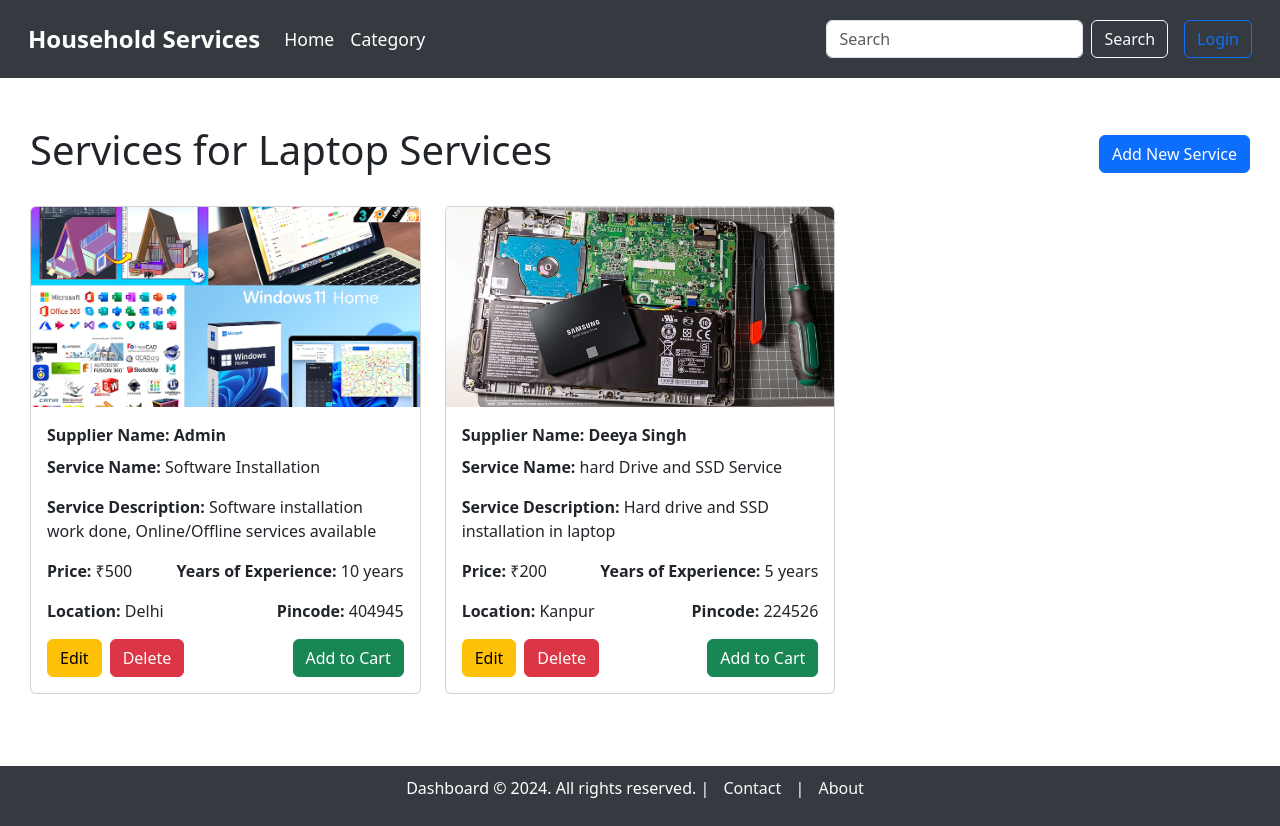
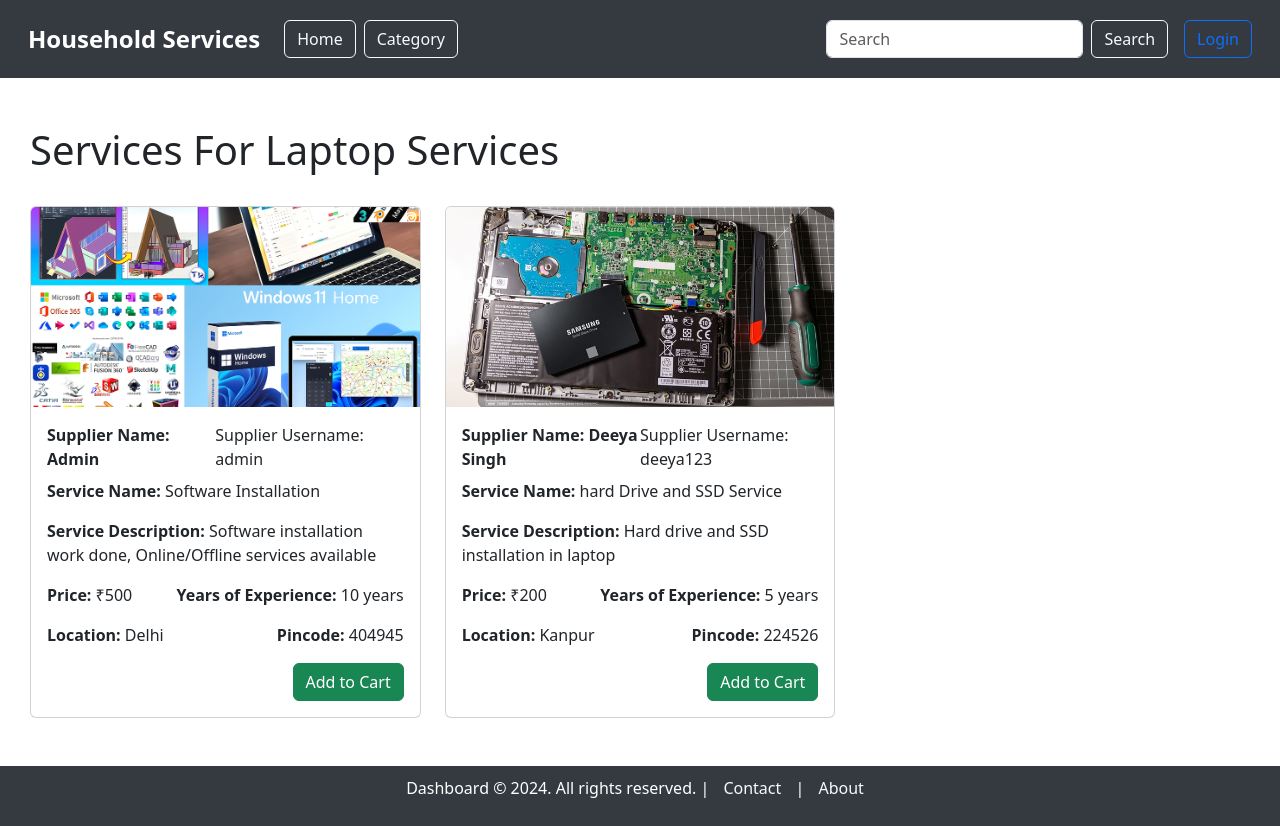
Before and after one commit to VinaySinghChaudhary1/Household_Services_MAD_Project, a Flask app: page /service_dashboard/1 in a window 1280 px wide. Run offline with Flask 3, Linux system fonts and the light colour scheme.

Commit message:
working done - Supplier for service permission, automatic category create after supplier register, find  category for supplier

```diff
--- a/main.py
+++ b/main.py
@@ -197,43 +197,46 @@ def register_supplier():
     categories = Category.query.all()
 
     if request.method == 'POST':
-        # Retrieve form data using .get() to avoid KeyError
-        full_name = request.form.get('fullname')
-        username = request.form.get('username')
-        email = request.form.get('email')
-        service_name = request.form.get('service_name')  # Use .get() to safely access the form field
-        new_service_name = request.form.get('new_service_name')
-        experience_years = request.form.get('experience')
-        address = request.form.get('address')
-        pincode = request.form.get('pincode')
-        password = request.form.get('password')
-        confirm_password = request.form.get('confirm_password')
-        document = request.files.get('document')
+        try:
+            # Retrieve form data using .get() to avoid KeyError
+            full_name = request.form.get('fullname')
+            username = request.form.get('username')
+            email = request.form.get('email')
+            service_name = request.form.get('service_name')  # Use .get() to safely access the form field
+            new_service_name = request.form.get('new_service_name')
+            experience_years = request.form.get('experience')
+            address = request.form.get('address')
+            pincode = request.form.get('pincode')
+            password = request.form.get('password')
+            confirm_password = request.form.get('confirm_password')
+            document = request.files.get('document')
 
-        # Ensure at least one service name is provided
-        if not service_name and not new_service_name:
-            flash("Please select a service or type a new service name.", "warning")
-            return redirect(url_for('register_supplier'))
+            # Ensure at least one service name is provided
+            if not service_name and not new_service_name:
+                flash("Please select a service or type a new service name.", "warning")
+                return redirect(url_for('register_supplier'))
 
-        if service_name and new_service_name:
-            flash("Please either select a service or type a new service name, not both.", "warning")
-            return redirect(url_for('register_supplier'))
+            if service_name and new_service_name:
+                flash("Please either select a service or type a new service name, not both.", "warning")
+                return redirect(url_for('register_supplier'))
 
-        # Use the appropriate service name
-        final_service_name = new_service_name if new_service_name else service_name
+            # Use the appropriate service name
+            final_service_name = new_service_name if new_service_name else service_name
 
-        # Validation checks
-        if password != confirm_password:
-            flash("Passwords do not match", "warning")
-            return redirect(url_for('register_supplier'))
+            # Validation checks
+            if password != confirm_password:
+                flash("Passwords do not match", "warning")
+                return redirect(url_for('register_supplier'))
 
-        # Check if email or username already exists
-        existing_user = User.query.filter((User.email == email) | (User.username == username)).first()
-        if existing_user:
-            flash("Email or username already exists", "danger")
-            return redirect(url_for('register_supplier'))
+            # Check if email or username already exists
+            existing_user = User.query.filter((User.email == email) | (User.username == username)).first()
+            if existing_user:
+                flash("Email or username already exists", "danger")
+                return redirect(url_for('register_supplier'))
 
-        try:
+            # Hash the password
+            hashed_password = generate_password_hash(password)
+
             # Save the uploaded document
             document_filename = secure_filename(document.filename) if document else None
             if document:
@@ -244,7 +247,7 @@ def register_supplier():
                 full_name=full_name,
                 username=username,
                 email=email,
-                password=generate_password_hash(password),  # Hash the password
+                password=hashed_password,  # Store the hashed password
                 address=address,
                 pincode=pincode,
                 role="supplier",
@@ -256,24 +259,24 @@ def register_supplier():
             # Add the new supplier to the database
             db.session.add(new_supplier)
 
-            # Add the new category if it's a newly typed service name
-            if new_service_name and not Category.query.filter_by(category_name=new_service_name).first():
-                new_category = Category(category_name=new_service_name, category_description="Automatically added", picture=None)
-                db.session.add(new_category)
+            # We DO NOT create a new category here; the category will be created upon admin approval.
 
             db.session.commit()
 
             # Successful registration flash message
-            flash("Registration successful!", "success")
+            flash("Registration successful! Your account will be verified by an admin.", "success")
             return redirect(url_for('login'))
 
         except Exception as e:
-            # Handle errors during registration
+            # Handle errors during registration and provide debug information for the exception
+            print(f"Error during supplier registration: {e}")
             flash("Something went wrong during registration. Please try again.", "danger")
             return redirect(url_for('register_supplier'))
 
     # For GET request, render the registration page with existing categories
     return render_template('users/register_supplier.html', categories=categories)
+
+
 
 @app.route('/logout', methods=['GET', 'POST'])
 def logout():
@@ -408,7 +411,6 @@ def profile(user_id):
     # Render the profile template with the user details
     return render_template('profile/profile.html', user=user)
 
-
 @app.route('/edit_profile/<int:user_id>/', methods=['GET', 'POST'])
 def edit_profile(user_id):
     user = User.query.get_or_404(user_id)
@@ -448,7 +450,6 @@ def edit_profile(user_id):
 
     return render_template('profile/edit_profile.html', user=user)
 
-
 @app.route('/delete_profile/<int:user_id>/', methods=['GET', 'POST'])
 def delete_profile(user_id):
     user = User.query.get_or_404(user_id)
@@ -459,9 +460,17 @@ def delete_profile(user_id):
         return redirect(url_for('profile', user_id=session.get('user_id')))
 
     if request.method == 'POST':
+        # Delete all services associated with the supplier if the user is a supplier
+        if user.role == 'supplier':
+            services = Service.query.filter_by(supplier_id=user.user_id).all()
+            for service in services:
+                db.session.delete(service)
+
+        # Delete the user (supplier or admin)
         db.session.delete(user)
         db.session.commit()
-        flash("Profile deleted successfully!", "success")
+        flash("Profile and associated services deleted successfully!", "success")
+
         # If the admin deletes a profile, redirect back to the member list; otherwise, redirect to login
         if session.get('role') == 'admin':
             return redirect(url_for('member_list'))
@@ -469,6 +478,7 @@ def delete_profile(user_id):
             return redirect(url_for('login'))
 
     return render_template('profile/delete_profile.html', user=user)
+
 
 
 
@@ -485,11 +495,29 @@ def member_list():
 @login_required(role="admin")
 def verify_supplier(user_id):
     supplier = User.query.get_or_404(user_id)
+
+    # Verify if the user is a supplier and not already verified
     if supplier.role == 'supplier' and not supplier.is_verified:
         supplier.is_verified = True
+
+        # Check if the supplier's service name should be added as a new category
+        if supplier.service_name and not Category.query.filter_by(category_name=supplier.service_name).first():
+            # Create a new category based on the supplier's service name
+            new_category = Category(
+                category_name=supplier.service_name,
+                category_description="Automatically added by supplier registration",
+                picture=None  # No picture initially, can be added later
+            )
+            db.session.add(new_category)
+
+        # Commit changes to the database
         db.session.commit()
-        flash(f'Supplier {supplier.full_name} has been verified.', 'success')
+
+        flash(f'Supplier {supplier.full_name} has been verified, and the service "{supplier.service_name}" has been added as a category.', 'success')
+
     return redirect(url_for('member_list'))
+
+
 
 @app.route('/admin/block_user/<int:user_id>', methods=['POST', 'GET'])
 @login_required(role="admin")
@@ -543,8 +571,6 @@ def category_dashboard():
 
     return render_template('category/category_dashboard.html', categories=categories, users=users, current_user=current_user)
 
-
-
 @app.route('/create_category', methods=['GET', 'POST'])
 def create_category():
     # Ensure the user is logged in and is an admin
@@ -588,7 +614,6 @@ def create_category():
     # Render the create category template for admin
     return render_template('category/create_category.html')
 
-
 @app.route('/edit_category/<int:category_id>', methods=['GET', 'POST'])
 def edit_category(category_id):
     existing_category = Category.query.get(category_id)
@@ -629,7 +654,6 @@ def edit_category(category_id):
         return redirect(url_for('category_dashboard'))
 
     return render_template('category/edit_category.html', category=existing_category)
-
 
 @app.route('/delete_category/<int:category_id>', methods=['GET', 'POST'])
 def delete_category(category_id):
@@ -679,7 +703,7 @@ def service_dashboard(category_id):
 
 @app.route('/create_service/<int:category_id>', methods=['GET', 'POST'])
 def create_service(category_id):
-    # Check if the category exists, if not, redirect to home
+    # Check if the category exists, if not, redirect to the category dashboard
     category = Category.query.get(category_id)
     if not category:
         flash('The requested category does not exist.', 'warning')
@@ -689,6 +713,13 @@ def create_service(category_id):
     if 'user_id' not in session or session.get('role') not in ['admin', 'supplier']:
         flash('You must be logged in as an admin or supplier to create a service.', 'danger')
         return redirect(url_for('login'))  # Redirect to login if not authorized
+
+    # If the user is a supplier, ensure they can only create services in their own category (service_name)
+    if session.get('role') == 'supplier':
+        supplier = User.query.filter_by(user_id=session.get('user_id')).first()
+        if supplier and supplier.service_name != category.category_name:
+            flash("You can only create services in your own service category.", 'danger')
+            return redirect(url_for('category_dashboard'))
 
     if request.method == 'POST':
         # Extract form data
@@ -722,19 +753,26 @@ def create_service(category_id):
 
     return render_template('service/create_service.html', category_id=category_id)
 
+
 @app.route('/edit_service/<int:service_id>', methods=['GET', 'POST'])
-# @login_required(role="admin, supplier")
 def edit_service(service_id):
-    # Manually check if the service exists
+    # Fetch the service
     service = Service.query.get(service_id)
     if not service:
         flash('The requested service does not exist.', 'warning')
-        return redirect(url_for('category_dashboard'))  # Redirect to service dashboard (use a default category ID)
+        return redirect(url_for('category_dashboard'))  # Redirect to the category dashboard
 
     # Ensure the user is logged in and is either an admin or supplier
     if 'user_id' not in session or session.get('role') not in ['admin', 'supplier']:
         flash('You must be logged in as an admin or supplier to edit this service.', 'danger')
         return redirect(url_for('login'))
+
+    # If the user is a supplier, ensure they can only edit services they own (check full_name and username)
+    if session.get('role') == 'supplier':
+        supplier = User.query.filter_by(user_id=session.get('user_id')).first()
+        if supplier and (supplier.full_name != service.supplier.full_name or supplier.username != service.supplier.username):
+            flash("You can only edit your own services.", 'danger')
+            return redirect(url_for('service_dashboard', category_id=service.category_id))
 
     if request.method == 'POST':
         service.service_name = request.form['service_name']
@@ -747,26 +785,32 @@ def edit_service(service_id):
             image.save(os.path.join(app.config['UPLOAD_FOLDER'], filename))
             service.image = filename
 
-        # Supplier ID remains unchanged
         db.session.commit()
         flash('Service updated successfully!', 'success')
         return redirect(url_for('service_dashboard', category_id=service.category_id))
 
     return render_template('service/edit_service.html', service=service)
 
+
 @app.route('/confirm_delete_service/<int:service_id>', methods=['GET', 'POST'])
-# @login_required(role="admin, supplier")
 def confirm_delete_service(service_id):
-    # Manually check if the service exists
+    # Fetch the service
     service = Service.query.get(service_id)
     if not service:
         flash('The requested service does not exist.', 'warning')
-        return redirect(url_for('category_dashboard'))  # Redirect to a default category service dashboard (you can modify category_id)
+        return redirect(url_for('category_dashboard'))  # Redirect to a default category service dashboard
 
     # Ensure the user is logged in and is either an admin or supplier
     if 'user_id' not in session or session.get('role') not in ['admin', 'supplier']:
         flash('You must be logged in as an admin or supplier to delete this service.', 'danger')
         return redirect(url_for('login'))
+
+    # If the user is a supplier, ensure they can only delete services they own (check full_name and username)
+    if session.get('role') == 'supplier':
+        supplier = User.query.filter_by(user_id=session.get('user_id')).first()
+        if supplier and (supplier.full_name != service.supplier.full_name or supplier.username != service.supplier.username):
+            flash("You can only delete your own services.", 'danger')
+            return redirect(url_for('service_dashboard', category_id=service.category_id))
 
     if request.method == 'POST':
         if request.form.get("confirm") == "yes":
@@ -781,6 +825,8 @@ def confirm_delete_service(service_id):
             return redirect(url_for('service_dashboard', category_id=service.category_id))
 
     return render_template('service/delete_service.html', service=service)
+
+
 
 
 
--- a/model.py
+++ b/model.py
@@ -14,7 +14,7 @@ class User(db.Model):
     address = db.Column(db.String, nullable=False)
     pincode = db.Column(db.String, nullable=False)
     role = db.Column(db.String, nullable=False)  # 'customer' or 'supplier'
-    service_name = db.Column(db.String, unique=True, nullable=False)  # Only applicable if the user is a supplier
+    service_name = db.Column(db.String, nullable=False)  # Only applicable if the user is a supplier
     experience_years = db.Column(db.Integer)  # Only applicable if the user is a supplier
     document = db.Column(db.String)  # Path or name of the uploaded document, only for suppliers
     is_verified = db.Column(db.Boolean, default=False)  # For supplier verification
@@ -52,7 +52,7 @@ class Service(db.Model):
     __tablename__ = "service"
     service_id = db.Column(db.Integer, autoincrement=True, primary_key=True)
     category_id = db.Column(db.Integer, db.ForeignKey('category.category_id'), nullable=False)  # Link to Category model
-    supplier_id = db.Column(db.Integer, db.ForeignKey('users.user_id'), nullable=False)  # Link to the supplier
+    supplier_id = db.Column(db.Integer, db.ForeignKey('users.user_id', ondelete='CASCADE'), nullable=False)  # Link to the supplier with cascade delete
     service_name = db.Column(db.String, unique=True, nullable=False)
     service_description = db.Column(db.String, nullable=False)
     created_at = db.Column(db.DateTime, default=datetime.utcnow)
@@ -73,6 +73,7 @@ class Service(db.Model):
         self.image = image
         self.created_at = datetime.utcnow()
         self.updated_at = datetime.utcnow()
+
 
 
 class ServiceRequest(db.Model):
--- a/templates/base_dashboard.html
+++ b/templates/base_dashboard.html
@@ -62,7 +62,6 @@
             padding: 0 15px;
         }
     </style>
-
 </head>
 
 <body>
@@ -89,12 +88,22 @@
             <div class="collapse navbar-collapse" id="navbarNavDropdown">
                 <ul class="navbar-nav me-auto mb-2 mb-lg-0">
                     <li class="nav-item">
-                        <a class="nav-link" href="/">Home</a>
+                        <a class="btn btn-outline-light ms-2" href="/">Home</a>
                     </li>
                     <li class="nav-item">
-                        <a class="nav-link" href="/category/category_dashboard.html">Category</a>
+                        <a class="btn btn-outline-light ms-2" href="/category/category_dashboard.html">Category</a>
                     </li>
+
+                    <!-- Display the username next to the Category button if the user is logged in -->
+                    {% if session.get('username') %}
+                    <li class="nav-item">
+                        <span class="btn ms-2" style="background-color: yellow; color: black;">
+                            Session User = {{ session.get('username') }}
+                        </span>
+                    </li>
+                    {% endif %}
                 </ul>
+
 
                 <!-- Search Form -->
                 <form class="d-flex me-3" action="/search" method="GET">
@@ -129,7 +138,6 @@
                                         Summary
                                     </a>
                                 </li>
-
 
                                 <!-- Member List Link Updated -->
                                 {% if session.get('role') == 'admin' %}
--- a/templates/dashboard/admin_dashboard.html
+++ b/templates/dashboard/admin_dashboard.html
@@ -8,7 +8,7 @@ Admin Dashboard
 <div class="container mt-5">
     <div class="d-flex justify-content-between align-items-center">
         <h1>Admin Dashboard</h1>
-        <h1>Welcome, {{ session.get('username') }}</h1>
+        <!-- <h1>Welcome, {{ session.get('username') }}</h1> -->
     </div>
     <br>
 
--- a/templates/dashboard/customer_dashboard.html
+++ b/templates/dashboard/customer_dashboard.html
@@ -8,7 +8,7 @@ Customer Dashboard
 <div class="container mt-5">
     <div class="d-flex justify-content-between align-items-center">
         <h1>Customer Dashboard</h1>
-        <h1>Welcome, {{ session.get('username') }}</h1>
+        <!-- <h1>Welcome, {{ session.get('username') }}</h1> -->
     </div>
 
     <br>
--- a/templates/dashboard/supplier_dashboard.html
+++ b/templates/dashboard/supplier_dashboard.html
@@ -8,7 +8,7 @@ Supplier Dashboard
 <div class="container mt-5">
     <div class="d-flex justify-content-between align-items-center">
         <h1>Supplier Dashboard</h1>
-        <h1>Welcome, {{ session.get('username') }}</h1>
+        <!-- <h1>Welcome, {{ session.get('username') }}</h1> -->
     </div>
 
     <br>
--- a/templates/service/service_dashboard.html
+++ b/templates/service/service_dashboard.html
@@ -7,8 +7,10 @@ Service Dashboard
 {% block content %}
 <div class="container mt-5">
     <div class="d-flex justify-content-between align-items-center mb-4">
-        <h1>Services for {{ category.category_name }}</h1>
+        <h1>Services For {{ category.category_name }}</h1>
+        {% if session.get ('role') == 'supplier' or session.get ('role') == 'admin'%}
         <a href="{{ url_for('create_service', category_id=category.category_id) }}" class="btn btn-primary">Add New Service</a>
+        {% endif %}
     </div>
 
     <!-- Check if services exist -->
@@ -22,8 +24,12 @@ Service Dashboard
                         {% else %}
                             <img src="{{ url_for('static', filename='images/default-service.jpg') }}" class="card-img-top" alt="Default Service Image" style="height: 200px; object-fit: cover;">
                         {% endif %}
+
                         <div class="card-body">
+                            <div class="d-flex justify-content-between align-items-center">
                             <p class="card-title"><strong>Supplier Name: {{ service.supplier.full_name }}</strong></p> <!-- Supplier Name as title -->
+                            <p class="card-title">Supplier Username: {{ service.supplier.username }}</p>
+                            </div> <!-- Supplier Name and Username in the same row -->
                             <p class="card-text"><strong>Service Name:</strong> {{ service.service_name }}</p> <!-- Service Name as text -->
                             <p class="card-text"><strong>Service Description:</strong> {{ service.service_description }}</p> <!-- Service Description as text -->
 
@@ -40,8 +46,10 @@ Service Dashboard
                             </div>
 
                             <div class="d-flex justify-content-between align-items-center">
+                                {% if session.get ('role') == 'supplier' or session.get ('role') == 'admin'%}
                                 <a href="{{ url_for('edit_service', service_id=service.service_id) }}" class="btn btn-warning me-2">Edit</a>
                                 <a href="{{ url_for('confirm_delete_service', service_id=service.service_id) }}" class="btn btn-danger me-2">Delete</a>
+                                {% endif %}
                                 <a href="{{ url_for('create_service_request', service_id=service.service_id) }}" class="btn btn-success ms-auto">Add to Cart</a>
                             </div>
                         </div>
```
Also changed, not shown: templates/category/category_dashboard.html (+9 -2 lines), templates/profile/edit_profile.html (+7 -1 lines), templates/users/register_supplier.html (+12 -12 lines), Static/uploads/Virus_Removal.jpg (added), instance/database.sqlite3, templates/service/delete_service.html (line endings or trailing spaces), 2 other files.
